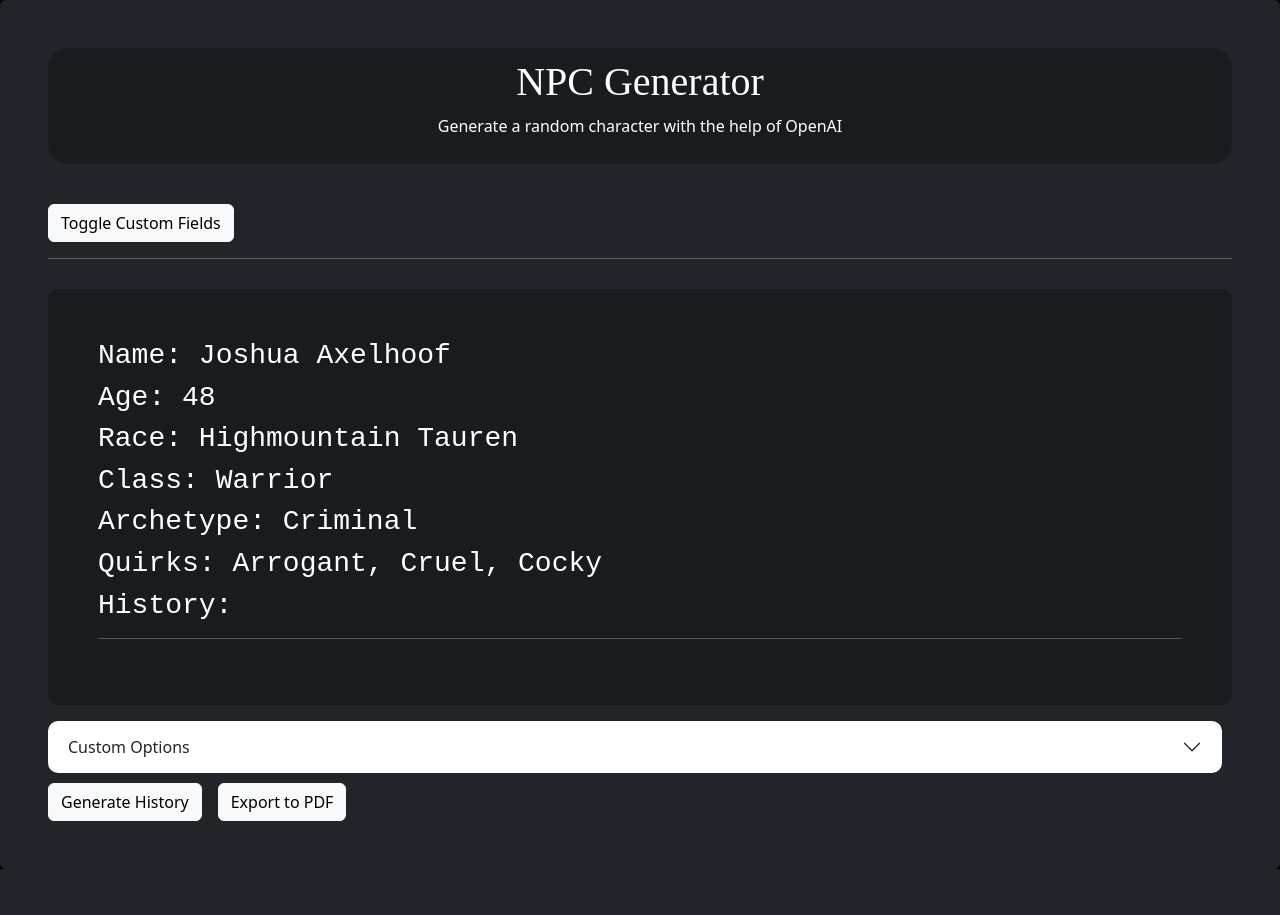
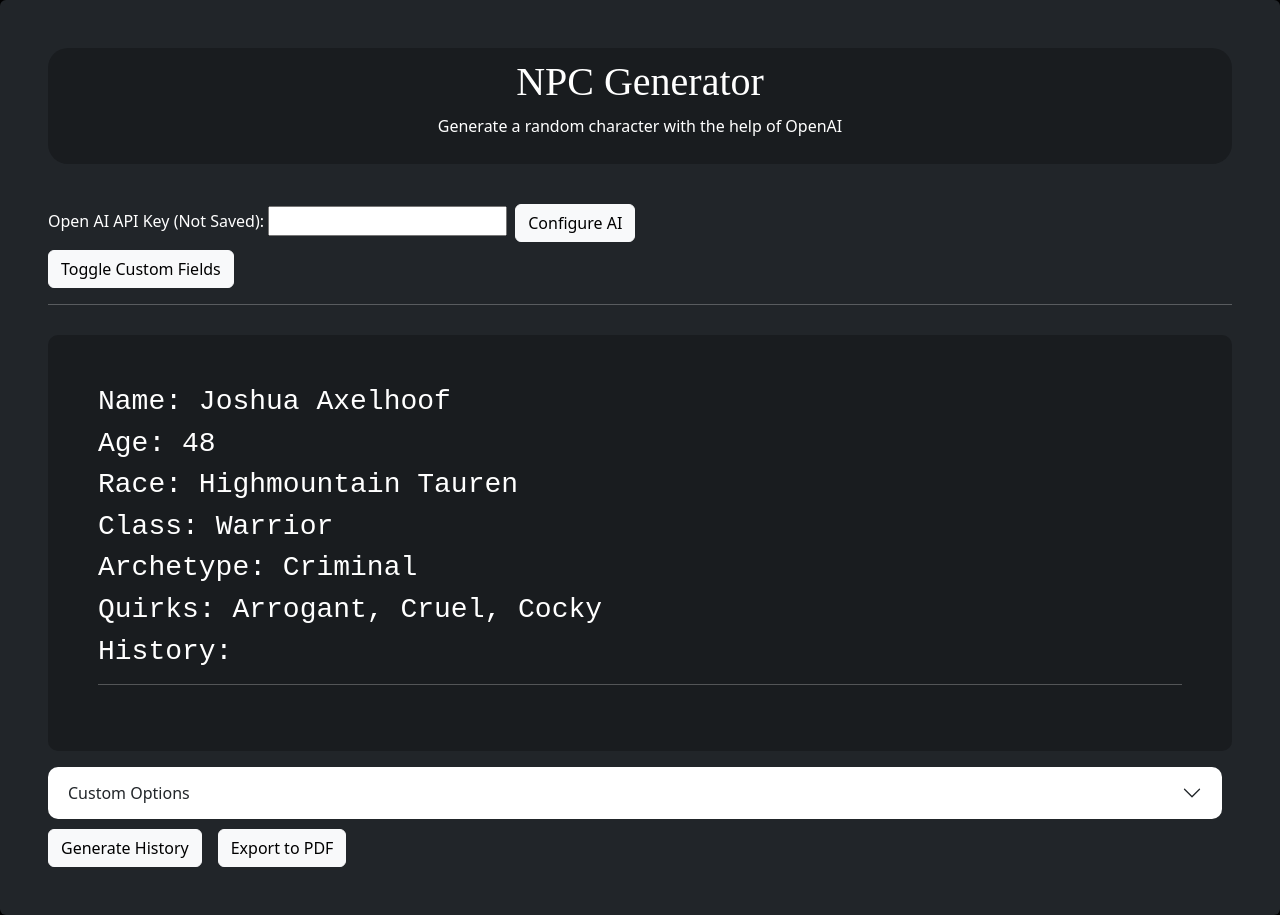
Before and after one commit to mattazz/npc-gen, a React (Vite) app: page / in a window 1280 px wide. Before the commit the page ends 869 px from the top, so only its background shows below. Built offline with nearby package versions, Linux system fonts and the light colour scheme; no server answers; a web font is replaced by a local one.

Commit message:
fixed API issue

```diff
--- a/src/App.jsx
+++ b/src/App.jsx
@@ -1,4 +1,4 @@
-import React from 'react'
+import React, {useState} from 'react'
 import reactLogo from './assets/react.svg'
 // Database for names, classes, etc.
 import * as db from './db.js'
@@ -19,12 +19,12 @@ import Card from './assets/Components/Card.jsx'
 import Header from './assets/Components/Header.jsx'
 
 //
-const config = new Configuration({
-  organization: 'org-YqkSoqf18JKiZxGkdJpc0NSW',
-  apiKey: import.meta.env.VITE_OPENAI_API_KEY
-})
+// const config = new Configuration({
+//   organization: 'org-YqkSoqf18JKiZxGkdJpc0NSW',
+//   apiKey: import.meta.env.VITE_OPENAI_API_KEY
+// })
 
-const openai = new OpenAIApi(config);
+var openai = null;
 
 
 // Main Render to DOM
@@ -34,15 +34,30 @@ function App() {
       <ProfileCard />
     </div>
   )
+}
+
+function ApiForm(){
+  const [key, setKey] = useState('')
+
+  function configureAI(){
+    console.log(key)
+    const config = new Configuration({
+      apiKey: key
+    })
+    openai = new OpenAIApi(config);
+    console.log(openai)
+  }
 
 
-function ApiForm(){
   return(
-      <input type="text" name="APIKEY" id="" />
+    <div className=' mb-2 '>
+      <p className=' d-inline
+      '>Open AI API Key (Not Saved): </p>
+      <input type="text" name="api-key" id="" value={key} onChange={(e) => setKey(e.target.value)}/>
+      <Button className='ms-2 btn btn-light' variant='primary' onClick={configureAI}>Configure AI</Button>
+      </div>
     )
-  }
 }
-
 // Adds customizable options to the profile card --> ProfileCard
 function CustomField(){
   return(
@@ -178,6 +193,7 @@ class ProfileCard extends React.Component {
     return(
       <Container fluid className=' bg-dark text-white rounded-2 p-5'>
         <Header/>
+        <ApiForm />
         <Button className='btn btn-light d-block' onClick={() => this.toggleCustomFields()}> Toggle Custom Fields </Button>
         <hr />
         <div className="mainCard">
```
